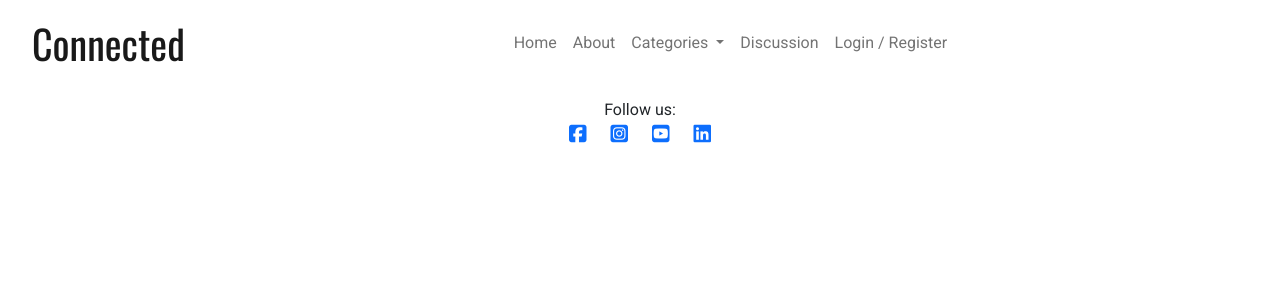
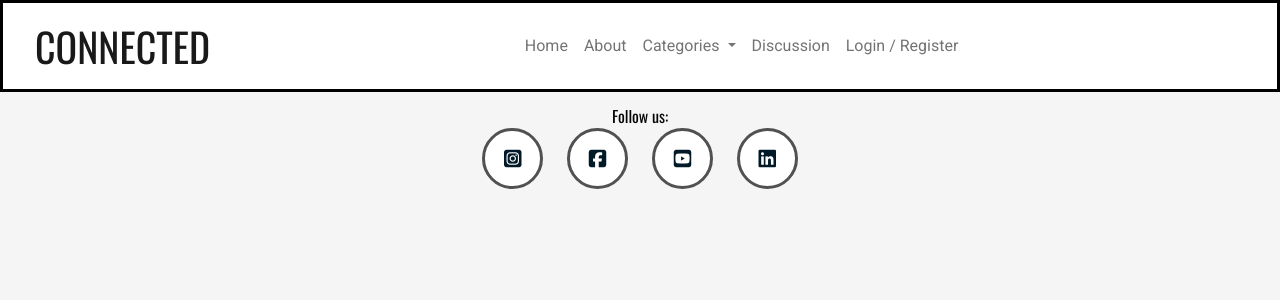
Before and after one commit to tildeholmqvist/connected, a Django app: page / in a window 1280 px wide. Shown: the top 300 px of the page. Run offline with Django 4.2, Linux system fonts and the light colour scheme; data that the repository does not hold is empty; some libraries are stand-ins or nearby versions.

Commit message:
adding a cool hover effect to the socmed icons, with help from a code found on github

```diff
--- a/static/css/style.css
+++ b/static/css/style.css
@@ -8,12 +8,13 @@
 
 body {
     font-family: "Roboto", sans-serif;
-    background-color: #ffffff;
+    background-color: #F5F5F5;
 }
 
 header {
     background-color: #ffffff;
     margin-bottom: 20px;
+    border: black solid;
 }
 
 /* Navbar */
@@ -22,7 +23,8 @@ header {
 
     text-decoration: none;
 }
-.navbar-nav .nav-link {
+
+#nav-text {
     color:#0000;
     text-decoration: none;
 }
@@ -32,6 +34,7 @@ header {
     font-family: "Oswald", sans-serif;
     font-size: 200%;
     padding-left: 20px;
+    text-transform: uppercase;
 }
 
 .pagination-nav {
@@ -107,3 +110,70 @@ header {
 .pagination-nav .page-link {
     color: black;
 }
+
+
+/*https://github.com/parthwebdev/UI-Components/blob/main/Socials/02/index.html*/
+
+footer {
+    list-style: none;
+    color:#060606;
+    font-family: "Oswald", sans-serif;
+    padding-top: 50px;
+    position: relative;
+}
+
+.col-auto a {
+    text-decoration: none;
+    width: 3.8rem;
+    height: 3.8rem;
+    background-color: #ffffff;
+    border-radius: 50%;
+    display: flex;
+    justify-content: center;
+    align-items: center;
+    position: relative;
+    z-index: 1;
+    border: 3px solid #515151;
+    overflow: hidden;
+}
+
+.col-auto a::before {
+    content: "";
+    position: absolute;
+    width: 100%;
+    height: 100%;
+    background: var(--bg-color);
+    z-index: 0;
+    scale: 1 0;
+    transform-origin: bottom;
+    transition: scale 0.5s ease;
+}
+
+.col-auto:hover a::before {
+    scale: 1 1;
+}
+
+.fab {
+    font-size: 2rem;
+    color: hsl(203, 92%, 8%);
+    transition: 0.5s ease;
+    z-index: 2;
+}
+
+.col-auto a:hover .fab {
+    color: #fff;
+    transform: rotateY(360deg);
+}
+
+.col-auto:nth-child(1) {
+    --bg-color: linear-gradient(to bottom right, #f9ce34, #ee2a7b, #6228d7);
+}
+.col-auto:nth-child(2) {
+    --bg-color: #1877F2;
+}
+.col-auto:nth-child(3) {
+    --bg-color: #ff0000;
+}
+.col-auto:nth-child(4) {
+    --bg-color: #0077b5;
+}
--- a/templates/base.html
+++ b/templates/base.html
@@ -86,18 +86,18 @@
 {% block page_content %}
 {% endblock page_content %}
 
-<footer class="footer mt-auto py-3 dark-bg">
+<footer class="footer mt-auto py-3 light-bg">
   <p class="m-0 text-center">Follow us:
   <div class="container">
     <div class="row justify-content-center">
       <div class="col-auto">
-        <a href="https://facebook.com" target="_blank" class="social-icon">
-          <i class="fab fa-facebook-square fa-lg"></i>
+        <a href="https://instagram.com" target="_blank" class="social-icon">
+          <i class="fab fa-instagram-square fa-lg"></i>
         </a>
       </div>
       <div class="col-auto">
-        <a href="https://instagram.com" target="_blank" class="social-icon">
-          <i class="fab fa-instagram-square fa-lg"></i>
+        <a href="https://facebook.com" target="_blank" class="social-icon">
+          <i class="fab fa-facebook-square fa-lg"></i>
         </a>
       </div>
       <div class="col-auto">
```
